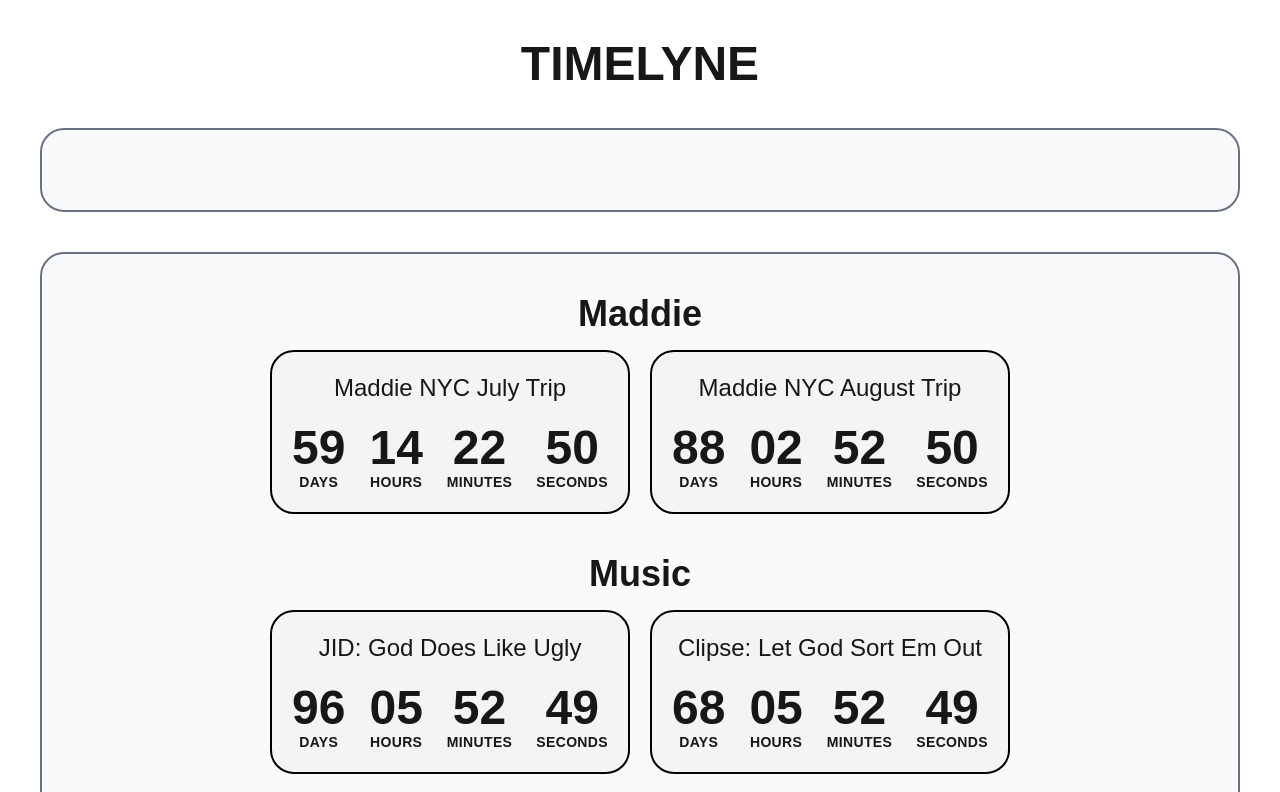
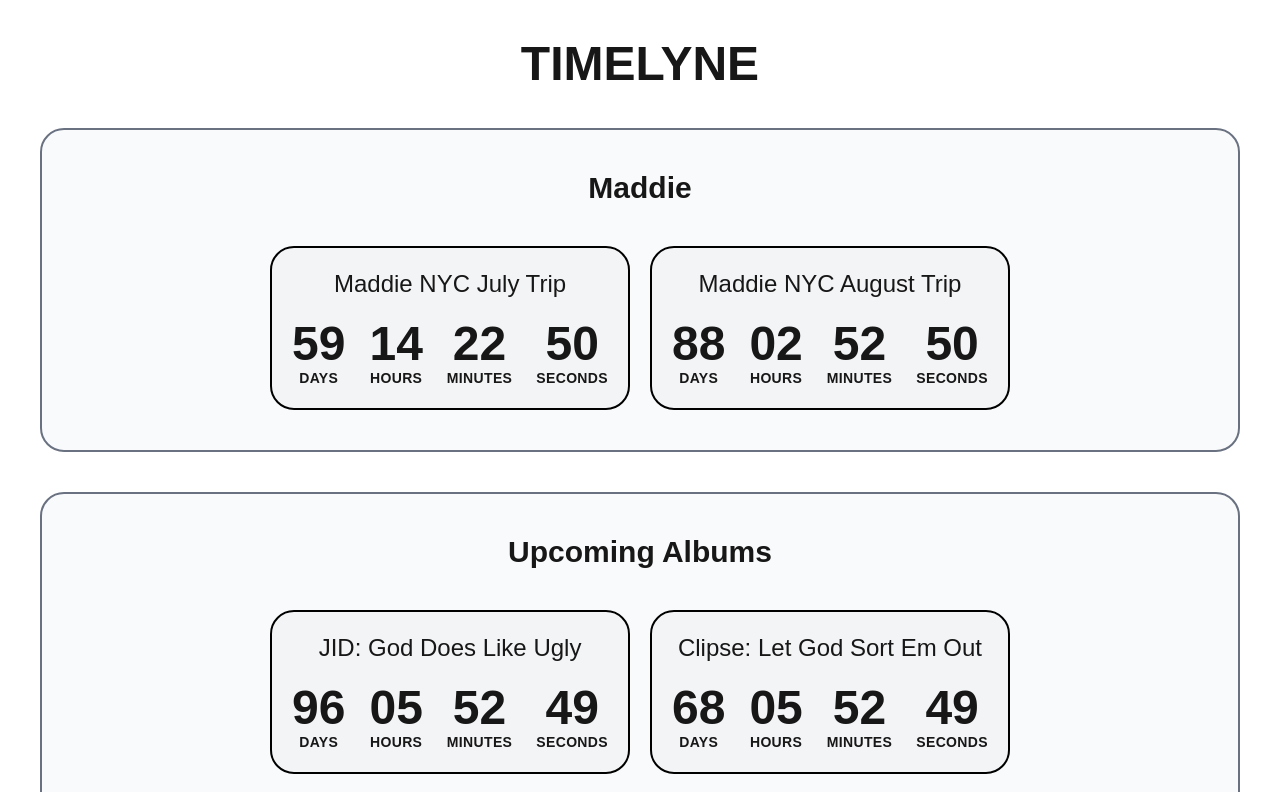
Before and after one commit to SpencerArchSilverstein/TimeLyne, a Next.js app: page / in a window 1280 px wide. Shown: the top 792 px of the page. Built offline with nearby package versions, Linux system fonts and the light colour scheme.

Commit message:
Adding albums

```diff
--- a/src/app/page.tsx
+++ b/src/app/page.tsx
@@ -42,33 +42,25 @@
 ];
 
 // Split into two sections
-const targetTag = "Maddie ❤️🍑🤤";
+const targetTag = "Maddie";
 
 const sectionOne = dat.filter((item) => item.tag === targetTag);
 const sectionTwo = dat.filter((item) => item.tag !== targetTag);
 
 const renderSection = (events: EventItem[], title: string) => {
-  const grouped = events.reduce((acc, item) => {
-    if (!acc[item.tag]) acc[item.tag] = [];
-    acc[item.tag].push(item);
-    return acc;
-  }, {} as Record<string, EventItem[]>);
+  if (events.length === 0) return null;
 
   return (
     <div className="border-2 border-gray-500 bg-gray-50 m-10 rounded-3xl">
-      <div className="flex flex-col gap-10 p-10">
-        {Object.entries(grouped).map(([tag, group]) => (
-          <div key={tag}>
-            <h3 className="text-center font-bold text-4xl">{tag}</h3>
-            <div className="flex flex-row flex-wrap justify-center gap-5 mt-4">
-              {group.map((t, i) => (
-                <div key={i}>
-                  <Timer targTime={new Date(t.date)} eventName={t.eventName} />
-                </div>
-              ))}
+      <div className="flex flex-col items-center gap-10 p-10">
+        <h2 className="text-3xl font-semibold">{title}</h2>
+        <div className="flex flex-wrap justify-center gap-5">
+          {events.map((t, index) => (
+            <div key={index}>
+              <Timer targTime={new Date(t.date)} eventName={t.eventName} />
             </div>
-          </div>
-        ))}
+          ))}
+        </div>
       </div>
     </div>
   );
@@ -78,8 +70,8 @@
   return (
     <>
       <h1 className="text-center mt-10 font-bold text-5xl">TIMELYNE</h1>
-      {renderSection(sectionOne, "Maddie Section")}
-      {renderSection(sectionTwo, "Other Events")}
+      {renderSection(sectionOne, "Maddie")}
+      {renderSection(sectionTwo, "Upcoming Albums")}
     </>
   );
 };
```
